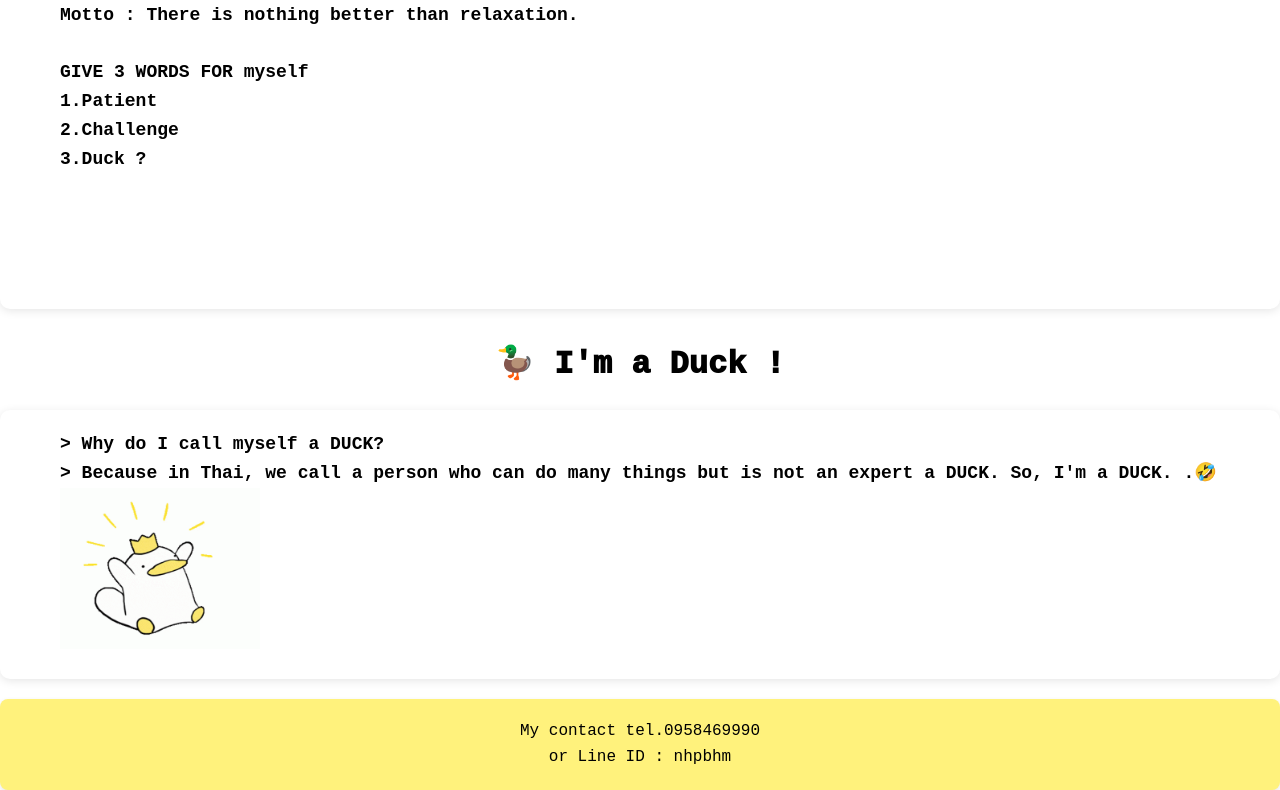
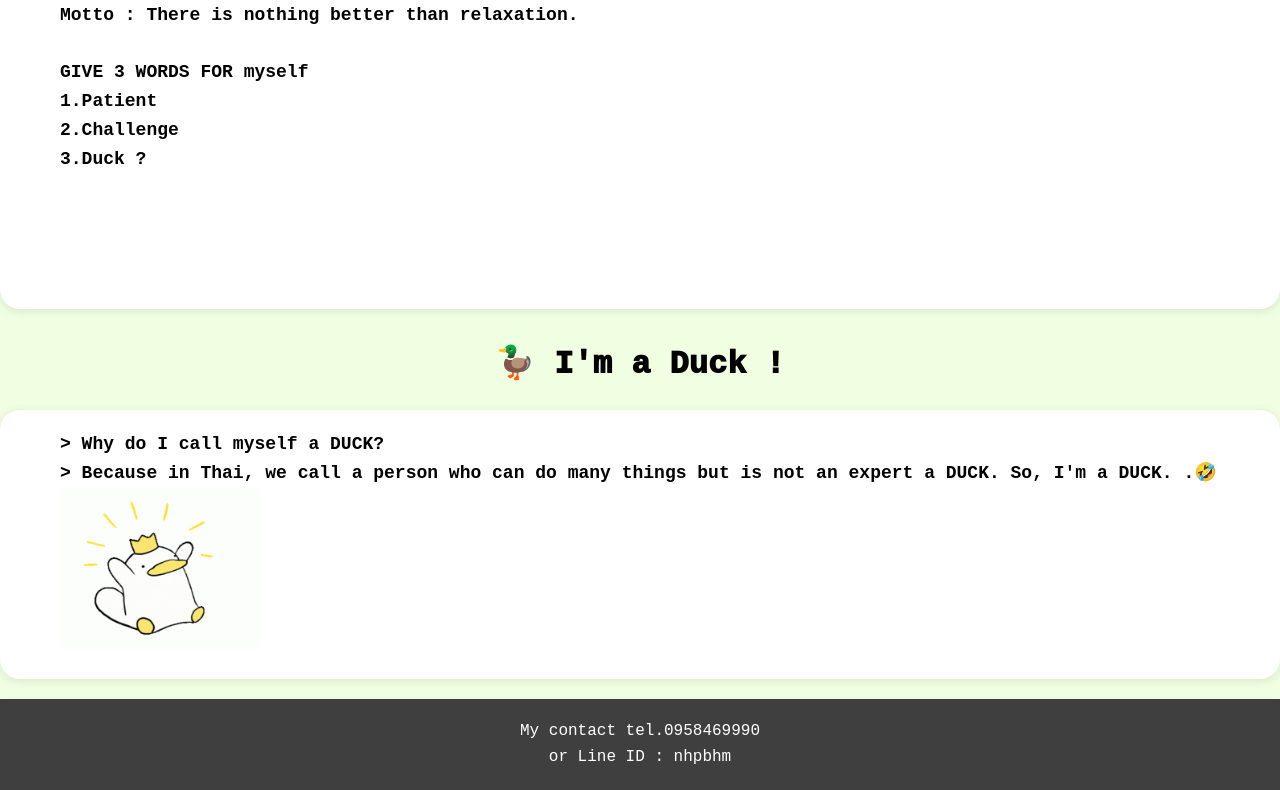
Before and after one commit to Chat-cha/6709650268_MyCSTUStory, a plain HTML site: page index.html in a window 1280 px wide. Shown: the part 646-1436 px from the top of the page. Drawn offline with Linux system fonts and the light colour scheme.

Commit message:
Update CSS file last version.

```diff
--- a/mystyle.css
+++ b/mystyle.css
@@ -6,7 +6,7 @@
 
 body {
     font-family: 'Arial', sans-serif;
-    background-color: #ffffff;
+    background-color: #f0ffe2;
     color: #000000;
     line-height: 1.6;
 }
@@ -14,7 +14,7 @@ body {
 /* Header Styles */
 header {
     font-family: 'Courier New', Courier, monospace;
-    background-color: #5ef6f3;
+    background-color: #b3ff00;
     padding: 20px;
     text-align: center;
     box-shadow: 0 2px 5px rgba(0, 0, 0, 0.1);
@@ -29,7 +29,7 @@ header h1 {font-weight: 10000;
 header p {font-weight: 600;
     font-size: 1.2em;
     margin: 3px 0;
-    color: #555;
+    color: #116120;
 }
 
 /* Navigation Styles */
@@ -60,7 +60,7 @@ nav ul li a {
 /* Article Styles */
 article p { font-weight: 600;
     font-family: 'Courier New', Courier, monospace;
-    border-radius: 10px;
+    border-radius: 20px;
     background-color: #ffffff;
     box-shadow: 0 2px 10px rgba(0, 0, 0, 0.1);
     margin-bottom: 20px;
@@ -70,6 +70,7 @@ article p { font-weight: 600;
     width: 100%;
     font-size: large;
 }
+
 
 article p video { background-color: #3a3434;
     float: right;
@@ -84,13 +85,12 @@ article h1 {font-weight: 1000;
     margin-bottom: 10px;
     margin-top: 10px;
     padding: 10px;
-    text-align: center;
-}
+    text-align: center;}
 
 /* Footer Styles */
 footer {font-family: 'Courier New', Courier, monospace;
-    border-radius: 8px;
-    background-color: #fff27c;
+    background-color: #3f3f3f;
+    color: #ffffff;
     box-shadow: 0 2px 5px rgba(0, 0, 0, 0.1);
     margin-top: 20px;
     padding: 20px;
```
